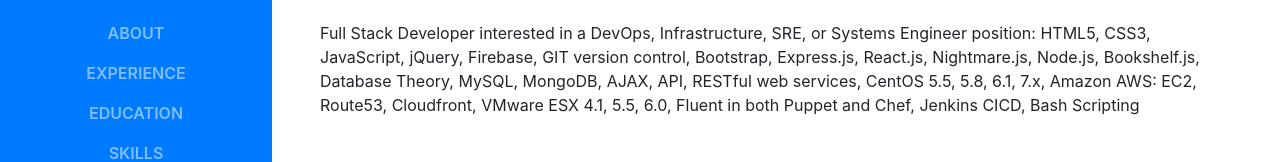
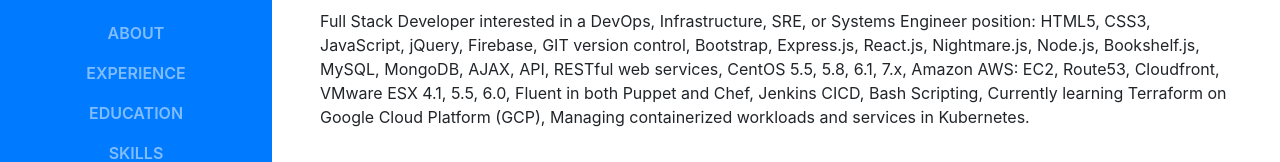
Before and after one commit to carlosalfonzo33/Carlos-Lopez-Portfolio, a website with bundled scripts: page index.html in a window 1280 px wide. Shown: the part 359-521 px from the top of the page. Built offline with nearby package versions, Linux system fonts and the light colour scheme; a web font is replaced by a local one.

Commit message:
added more details of skills

```diff
--- a/index.html
+++ b/index.html
@@ -74,7 +74,7 @@
           <div class="subheading mb-5">16041 Liberty Street · San Leandro, CA 94578 · (650) 892-4597 ·
             <a href="mailto:carlos.alfonzo@gmail.com">carlos.alfonzo@gmail.com</a>
           </div>
-          <p class="mb-5">Full Stack Developer interested in a DevOps, Infrastructure, SRE, or Systems Engineer position: HTML5, CSS3, JavaScript, jQuery, Firebase, GIT version control, Bootstrap, Express.js, React.js, Nightmare.js, Node.js, Bookshelf.js, Database Theory, MySQL, MongoDB, AJAX, API, RESTful web services, CentOS 5.5, 5.8, 6.1, 7.x, Amazon AWS: EC2, Route53, Cloudfront, VMware ESX 4.1, 5.5, 6.0, Fluent in both Puppet and Chef, Jenkins CICD, Bash Scripting</p>
+          <p class="mb-5">Full Stack Developer interested in a DevOps, Infrastructure, SRE, or Systems Engineer position: HTML5, CSS3, JavaScript, jQuery, Firebase, GIT version control, Bootstrap, Express.js, React.js, Nightmare.js, Node.js, Bookshelf.js, MySQL, MongoDB, AJAX, API, RESTful web services, CentOS 5.5, 5.8, 6.1, 7.x, Amazon AWS: EC2, Route53, Cloudfront, VMware ESX 4.1, 5.5, 6.0, Fluent in both Puppet and Chef, Jenkins CICD, Bash Scripting, Currently learning Terraform on Google Cloud Platform (GCP),  Managing containerized workloads and services in Kubernetes. </p>
           <ul class="list-inline list-social-icons mb-0">
             <li class="list-inline-item">
               <a href="https://stackoverflow.com/users/7794877/carlos-a-lopez">
```
